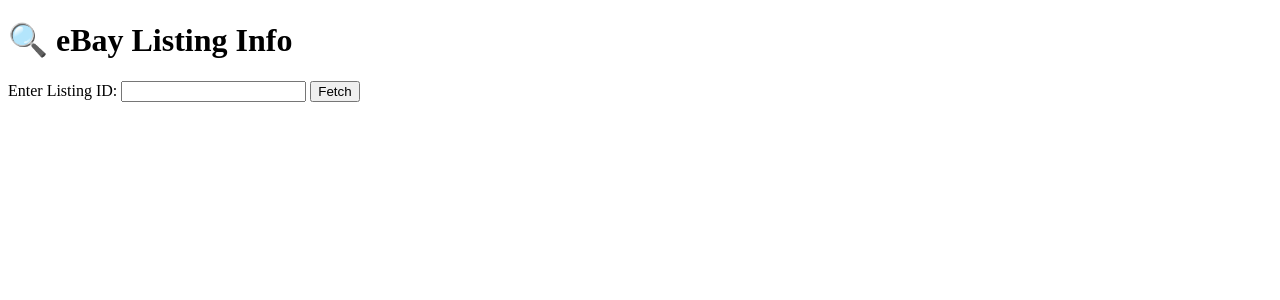
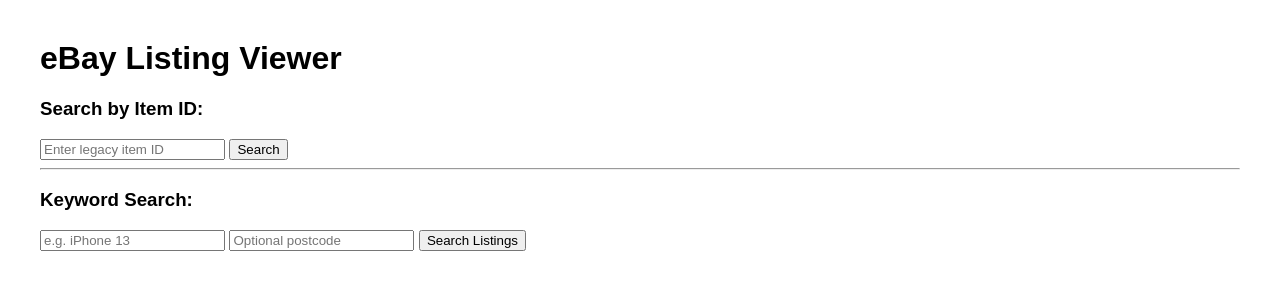
Before and after one commit to alshawah/profitflip-ai, a Flask app: page / in a window 1280 px wide. Shown: the top 300 px of the page. Run offline with Flask 3, Linux system fonts and the light colour scheme.

Commit message:
search by item number and name

```diff
--- a/app.py
+++ b/app.py
@@ -8,37 +8,55 @@ load_dotenv()
 
 app = Flask(__name__)
 
+EBAY_BASE_URL = "https://api.ebay.com/buy/browse/v1"
+
+def get_headers():
+    return {
+        "Authorization": f"Bearer {os.getenv('EBAY_ACCESS_TOKEN')}",
+        "Content-Type": "application/json",
+        "X-EBAY-C-MARKETPLACE-ID": "EBAY_GB"
+    }
+
 @app.route('/', methods=['GET', 'POST'])
 def index():
     item_data = None
+    search_results = None
     error = None
 
     if request.method == 'POST':
-        item_id = request.form.get('item_id')
-        print(f"📦 Fetching item ID: {item_id}")
+        mode = request.form.get('mode')
 
-        access_token = os.getenv("EBAY_ACCESS_TOKEN")
-        if not access_token:
-            error = "Access token not found."
-            return render_template("index.html", error=error)
+        if mode == 'id':
+            item_id = request.form.get('item_id')
+            url = f"{EBAY_BASE_URL}/item/get_item_by_legacy_id?legacy_item_id={item_id}"
+            response = requests.get(url, headers=get_headers())
 
-        url = f"https://api.ebay.com/buy/browse/v1/item/get_item_by_legacy_id?legacy_item_id={item_id}"
-        headers = {
-            "Authorization": f"Bearer {access_token}",
-            "Content-Type": "application/json",
-            "X-EBAY-C-MARKETPLACE-ID": "EBAY_GB"
-        }
+            if response.status_code == 200:
+                item_data = response.json()
+            else:
+                error = "Item not found with that ID."
 
-        response = requests.get(url, headers=headers)
-        print(f"📢 Status Code: {response.status_code}")
-        print(f"📄 Response: {response.text}")
+        elif mode == 'search':
+            query = request.form.get('query')
+            postcode = request.form.get('postcode')
+            offset = int(request.args.get('offset', 0))
 
-        if response.status_code == 200:
-            item_data = response.json()
-        else:
-            error = "Item not found or invalid ID."
+            filters = []
+            if postcode:
+                filters.append(f"itemLocationPostalCode:{postcode}")
 
-    return render_template("index.html", item=item_data, error=error)
+            filter_str = ",".join(filters)
+            filter_query = f"&filter={filter_str}" if filters else ""
+
+            search_url = f"{EBAY_BASE_URL}/item_summary/search?q={query}&limit=20&offset={offset}{filter_query}"
+            response = requests.get(search_url, headers=get_headers())
+
+            if response.status_code == 200:
+                search_results = response.json().get("itemSummaries", [])
+            else:
+                error = "No results found or search failed."
+
+    return render_template("index.html", item=item_data, results=search_results, error=error)
 
 if __name__ == '__main__':
     app.run(debug=True)
--- a/templates/index.html
+++ b/templates/index.html
@@ -2,26 +2,63 @@
 <html lang="en">
 <head>
     <meta charset="UTF-8">
-    <title>eBay Listing Lookup</title>
+    <title>eBay Finder</title>
+    <style>
+        body { font-family: Arial; margin: 40px; }
+        .grid { display: grid; grid-template-columns: repeat(4, 1fr); gap: 20px; }
+        .list { display: block; }
+        .card { border: 1px solid #ccc; padding: 10px; border-radius: 8px; }
+        img { max-width: 100%; height: auto; }
+    </style>
 </head>
 <body>
-    <h1>🔍 eBay Listing Info</h1>
+    <h1>eBay Listing Viewer</h1>
+
     <form method="POST">
-        <label for="item_id">Enter Listing ID:</label>
-        <input type="text" name="item_id" id="item_id" required>
-        <button type="submit">Fetch</button>
+        <h3>Search by Item ID:</h3>
+        <input type="hidden" name="mode" value="id">
+        <input type="text" name="item_id" placeholder="Enter legacy item ID">
+        <button type="submit">Search</button>
+    </form>
+
+    <hr>
+
+    <form method="POST">
+        <h3>Keyword Search:</h3>
+        <input type="hidden" name="mode" value="search">
+        <input type="text" name="query" placeholder="e.g. iPhone 13">
+        <input type="text" name="postcode" placeholder="Optional postcode">
+        <button type="submit">Search Listings</button>
     </form>
 
     {% if error %}
-        <p style="color: red;">❌ {{ error }}</p>
+        <p style="color: red;">{{ error }}</p>
     {% endif %}
 
     {% if item %}
-        <h2>✅ Item Found</h2>
-        <p><strong>Title:</strong> {{ item.title }}</p>
-        <p><strong>Price:</strong> {{ item.price.value }} {{ item.price.currency }}</p>
-        <p><strong>Condition:</strong> {{ item.condition }}</p>
-        <p><a href="{{ item.itemWebUrl }}" target="_blank">View on eBay</a></p>
+        <h2>Single Item Details:</h2>
+        <div class="card">
+            <h3>{{ item.title }}</h3>
+            <p>Price: {{ item.price.value }} {{ item.price.currency }}</p>
+            <p>Condition: {{ item.condition }}</p>
+            <p>Seller: {{ item.seller.username }} ({{ item.seller.feedbackScore }})</p>
+            <a href="{{ item.itemWebUrl }}" target="_blank">View on eBay</a>
+        </div>
+    {% endif %}
+
+    {% if results %}
+        <h2>Search Results ({{ results|length }} items):</h2>
+        <div class="grid">
+            {% for item in results %}
+                <div class="card">
+                    <h4>{{ item.title }}</h4>
+                    <img src="{{ item.image.imageUrl }}" alt="Item image">
+                    <p>Price: {{ item.price.value }} {{ item.price.currency }}</p>
+                    <p>Condition: {{ item.condition }}</p>
+                    <a href="{{ item.itemWebUrl }}" target="_blank">View</a>
+                </div>
+            {% endfor %}
+        </div>
     {% endif %}
 </body>
 </html>
```
Also changed, not shown: get_token.py (added, +56 -0 lines).
